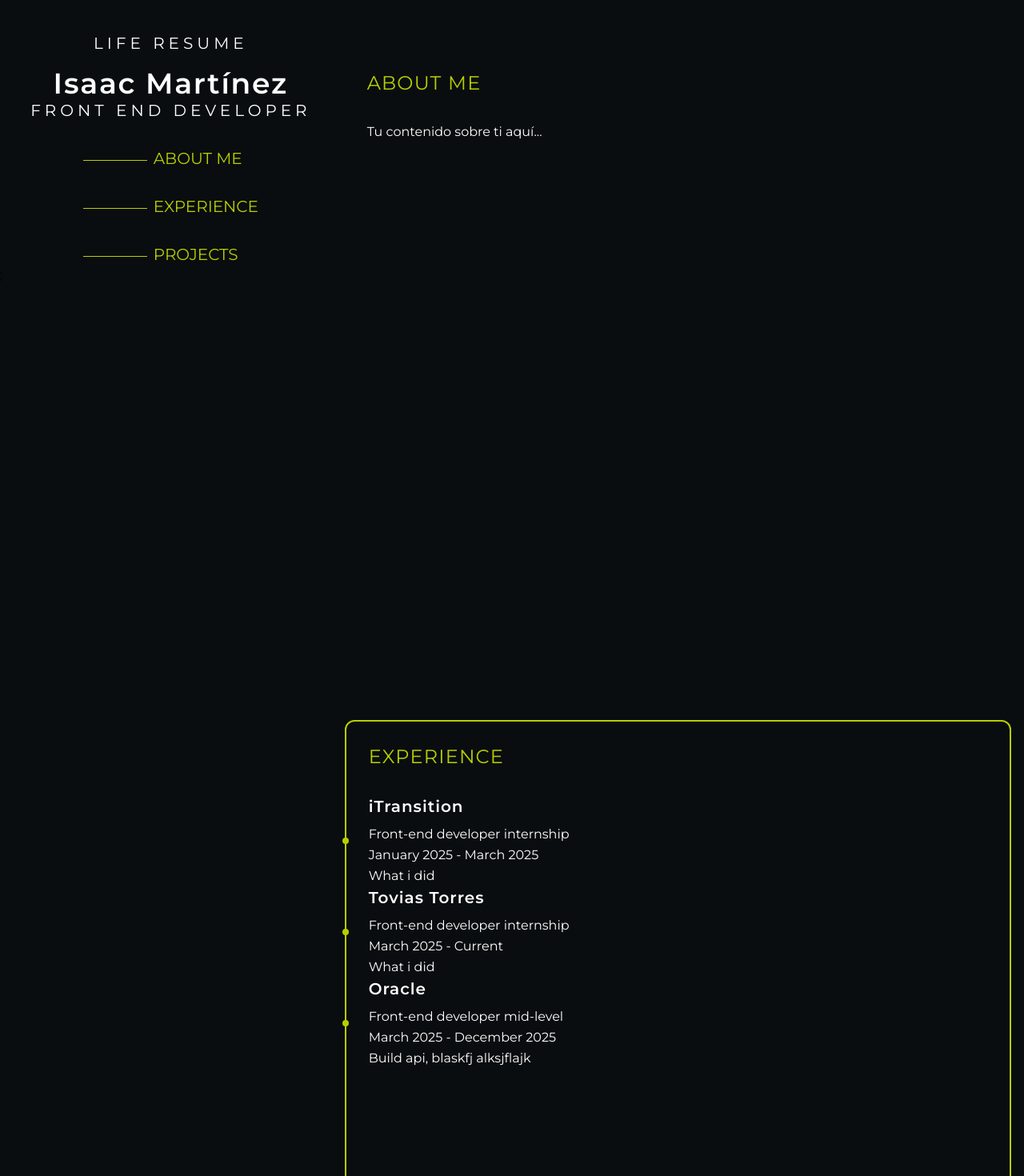
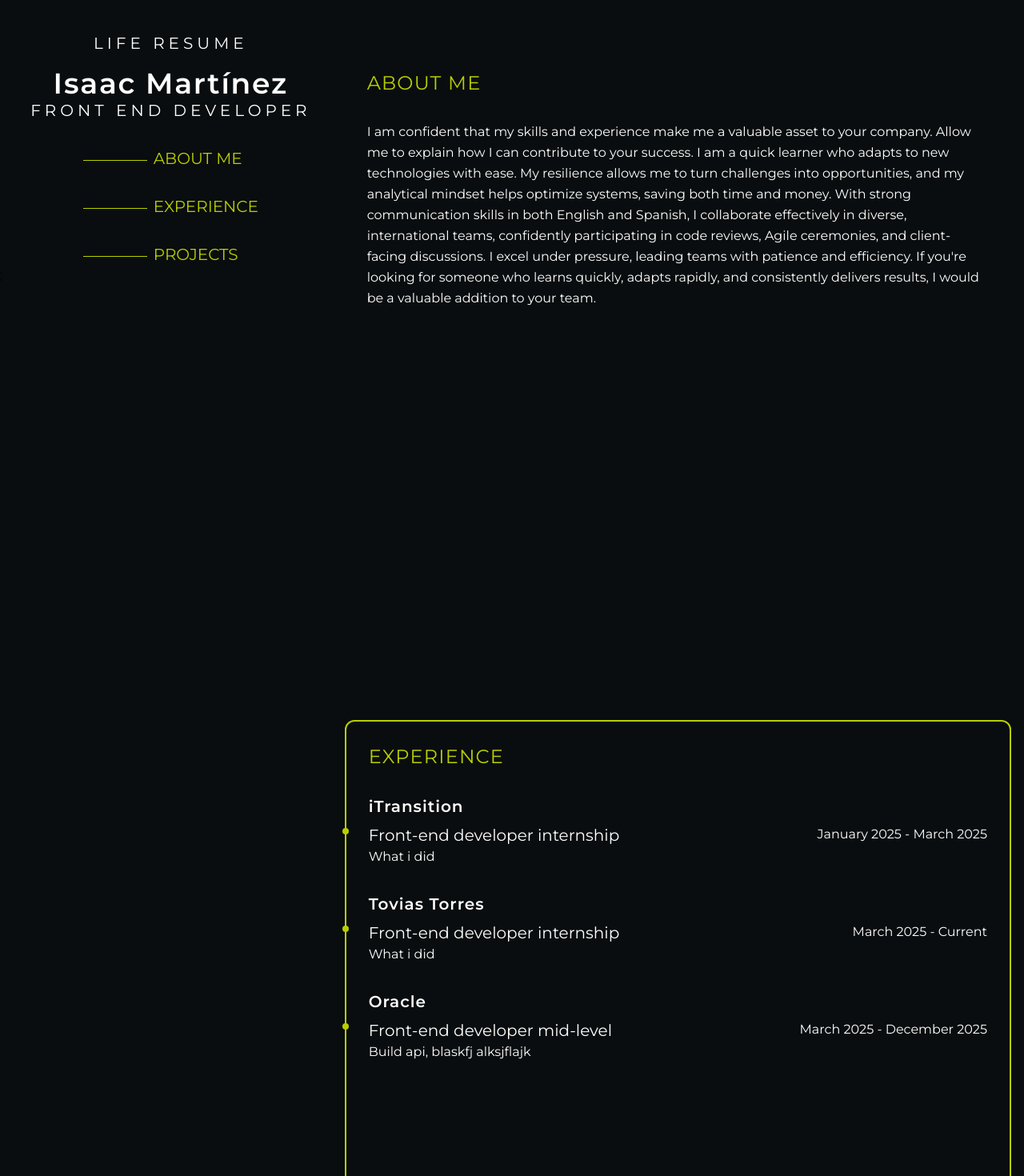
Before and after one commit to Milin7/nextjs-landing-page, a Next.js app: page / in a window 1280 px wide. Shown: the top 1470 px of the page at 80% size. Built offline with nearby package versions, Linux system fonts and the light colour scheme.

Commit message:
Create reusable components for ExperienceCardInformation component

```diff
--- /dev/null
+++ b/app/components/AboutMeCard.tsx
@@ -0,0 +1,17 @@
+export default function AboutMeCard() {
+  return (
+    <div>
+      I am confident that my skills and experience make me a valuable asset to
+      your company. Allow me to explain how I can contribute to your success. I
+      am a quick learner who adapts to new technologies with ease. My resilience
+      allows me to turn challenges into opportunities, and my analytical mindset
+      helps optimize systems, saving both time and money. With strong
+      communication skills in both English and Spanish, I collaborate
+      effectively in diverse, international teams, confidently participating in
+      code reviews, Agile ceremonies, and client-facing discussions. I excel
+      under pressure, leading teams with patience and efficiency. If you're
+      looking for someone who learns quickly, adapts rapidly, and consistently
+      delivers results, I would be a valuable addition to your team.
+    </div>
+  );
+}
--- a/app/components/ExperienceCardInformation.tsx
+++ b/app/components/ExperienceCardInformation.tsx
@@ -1,4 +1,5 @@
 import { JobItem } from "../types";
+import TimeLineDot from "./TimeLineDot";
 import Typography from "./Typography";
 
 export default function ExperienceCardInformation({
@@ -6,33 +7,24 @@ export default function ExperienceCardInformation({
 }: {
   jobList: JobItem;
 }) {
+  const { name, role, date, description } = jobList.jobDetails;
   return (
-    <div className="relative">
-      <svg
-        width="8"
-        height="8"
-        viewBox="0 0 4 4"
-        xmlns="http://www.w3.org/2000/svg"
-        className="text-landing-neon absolute -left-[33px] top-1/2 -translate-y-1/2"
-      >
-        <circle cx="2" cy="2" r="2" fill="currentColor" />
-      </svg>
-
+    <div className="relative mb-8">
+      <TimeLineDot />
       <Typography component="h3" mb="2" variant="heading3">
-        {jobList.jobDetails.name}
+        {name}
       </Typography>
-
-      <ul>
-        <li>
-          <Typography component="p" variant="paragraph">
-            {jobList.jobDetails.role}
-            <br />
-            {jobList.jobDetails.date}
-            <br />
-            {jobList.jobDetails.description}
-          </Typography>
-        </li>
-      </ul>
+      <div className="flex justify-between">
+        <Typography component="p" variant="text-xl">
+          {role}
+        </Typography>
+        <Typography component="p" variant="paragraph">
+          {date}
+        </Typography>
+      </div>
+      <Typography component="p" variant="paragraph">
+        {description}
+      </Typography>
     </div>
   );
 }
--- a/app/components/StartingPage.tsx
+++ b/app/components/StartingPage.tsx
@@ -1,4 +1,5 @@
 import { jobs } from "../data/db";
+import AboutMeCard from "./AboutMeCard";
 import ExperienceCard from "./ExperienceCard";
 import SectionCard from "./SectionCard";
 import Typography from "./Typography";
@@ -8,7 +9,7 @@ function StartingPage() {
     <>
       <SectionCard title="About me">
         <Typography variant="paragraph" color="white">
-          Tu contenido sobre ti aquí...
+          <AboutMeCard />
         </Typography>
       </SectionCard>
       <SectionCard title="Experience">
--- /dev/null
+++ b/app/components/TimeLineDot.tsx
@@ -0,0 +1,13 @@
+export default function TimeLineDot() {
+  return (
+    <svg
+      width="8"
+      height="8"
+      viewBox="0 0 4 4"
+      xmlns="http://www.w3.org/2000/svg"
+      className="text-landing-neon absolute -left-[33px] top-1/2 -translate-y-1/2"
+    >
+      <circle cx="2" cy="2" r="2" fill="currentColor" />
+    </svg>
+  );
+}
--- a/app/components/Typography.tsx
+++ b/app/components/Typography.tsx
@@ -9,7 +9,7 @@ type Props = {
   itemProp?: string;
   mb?: "0" | "2" | "4" | "6" | "8" | "12" | "16" | "20" | "24" | "32";
   mt?: "0" | "2" | "4" | "6" | "8" | "12" | "16" | "20" | "24" | "32";
-  variant:
+  variant?:
     | "heading1"
     | "heading2"
     | "heading3"
@@ -88,7 +88,7 @@ export default function Typography({
   variant,
   itemProp,
 }: PropsWithChildren<Props>) {
-  const baseStyles = variantStyles[variant];
+  const baseStyles = variant ? variantStyles[variant] : "";
   const colorStyle = colorStyles[color];
   const mbStyle = mb ? marginBottomStyles[mb] : "";
   const mtStyle = mt ? marginTopStyles[mt] : "";
```
